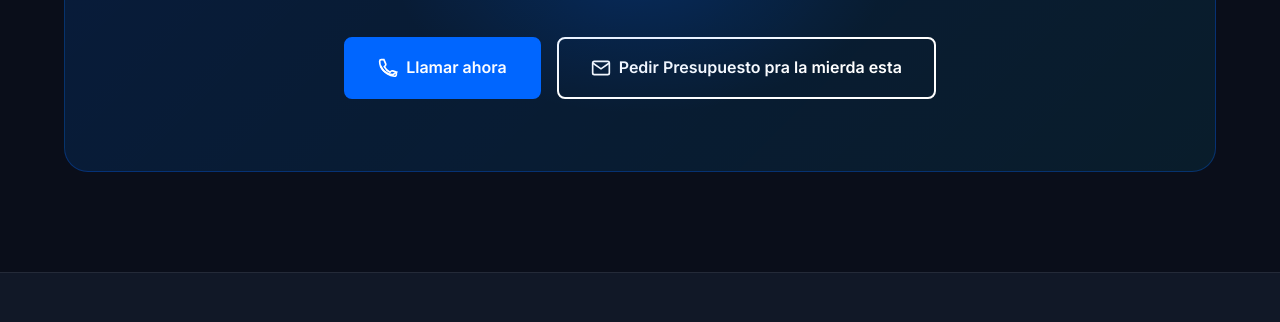
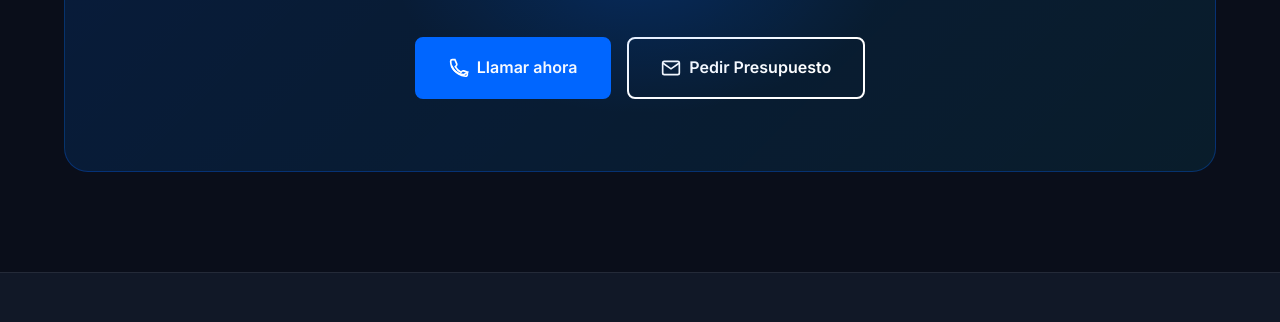
Before and after one commit to Javi2333/web-de-portugal-practicas, a plain HTML site: page Nueva carpeta/contacto.html in a window 1280 px wide. Shown: the part 342-664 px from the top of the page. Drawn offline with Linux system fonts and the light colour scheme.

Commit message:
lo dejo como antes de la prueba

```diff
--- a/Nueva carpeta/contacto.html
+++ b/Nueva carpeta/contacto.html
@@ -60,7 +60,7 @@
           </a>
           <a href="mailto:info@letrerosprogramables.com" class="btn btn-outline-white btn-large">
             <svg viewBox="0 0 24 24" fill="none" stroke="currentColor" stroke-width="2" width="20" height="20"><path d="M4 4h16c1.1 0 2 .9 2 2v12c0 1.1-.9 2-2 2H4c-1.1 0-2-.9-2-2V6c0-1.1.9-2 2-2z"/><polyline points="22,6 12,13 2,6"/></svg>
-            Pedir Presupuesto pra la mierda esta
+            Pedir Presupuesto
           </a>
         </div>
       </div>
```
